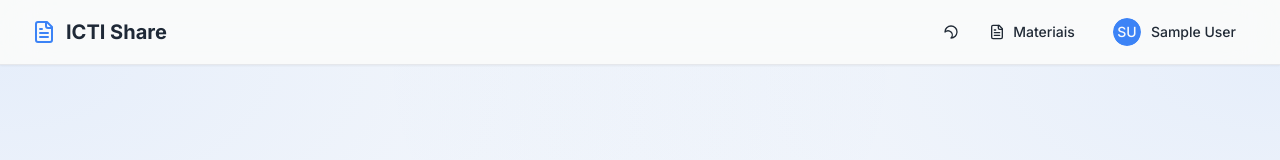
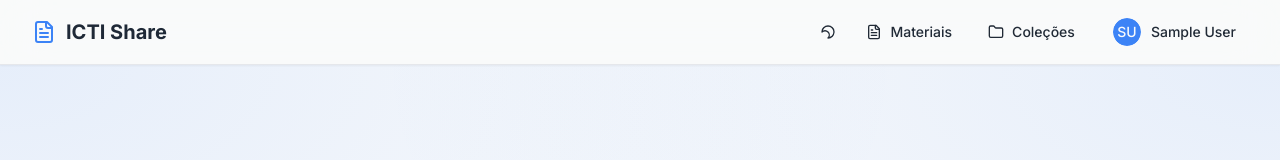
Before and after one commit to LuisT-ls/icti-share, a Next.js app: page / in a window 1280 px wide. Shown: the top 160 px of the page. Built offline with nearby package versions, Linux system fonts and the light colour scheme; no server answers; the database is empty; sample sign-in values are in the browser's storage.

Commit message:
feat: Add 'Coleções' navigation links and disable prefetching for the home link.

```diff
--- a/components/Header.tsx
+++ b/components/Header.tsx
@@ -18,6 +18,7 @@ export function Header() {
       <div className="container flex h-16 items-center justify-between px-4 sm:px-6 lg:px-8">
         <Link
           href="/"
+          prefetch={false}
           className="group flex items-center space-x-2.5 text-xl font-bold transition-all duration-200 hover:opacity-80"
           aria-label="ICTI Share - Página inicial"
         >
--- a/components/UserMenu.tsx
+++ b/components/UserMenu.tsx
@@ -11,7 +11,7 @@ import {
   DropdownMenuSeparator,
   DropdownMenuTrigger,
 } from "./ui/dropdown-menu";
-import { User, LogOut, Settings, Shield, FileText } from "lucide-react";
+import { User, LogOut, Settings, Shield, FileText, Folder } from "lucide-react";
 import { motion } from "framer-motion";
 import { Avatar, AvatarFallback } from "./ui/avatar";
 
@@ -69,6 +69,17 @@ export function UserMenu() {
         </Button>
       </Link>
 
+      <Link href="/colecoes">
+        <Button
+          variant="ghost"
+          size="sm"
+          className="hidden sm:flex items-center gap-2"
+        >
+          <Folder className="h-4 w-4" />
+          <span>Coleções</span>
+        </Button>
+      </Link>
+
       {/* Botão Admin - apenas para admins */}
       {session.user.role === "ADMIN" && (
         <Button
@@ -121,6 +132,12 @@ export function UserMenu() {
               <span>Meu Perfil</span>
             </Link>
           </DropdownMenuItem>
+          <DropdownMenuItem asChild>
+            <Link href="/colecoes" className="flex items-center cursor-pointer">
+              <Folder className="mr-2 h-4 w-4" />
+              <span>Minhas Coleções</span>
+            </Link>
+          </DropdownMenuItem>
           {session.user.role === "ADMIN" && (
             <>
               <DropdownMenuSeparator />
```
